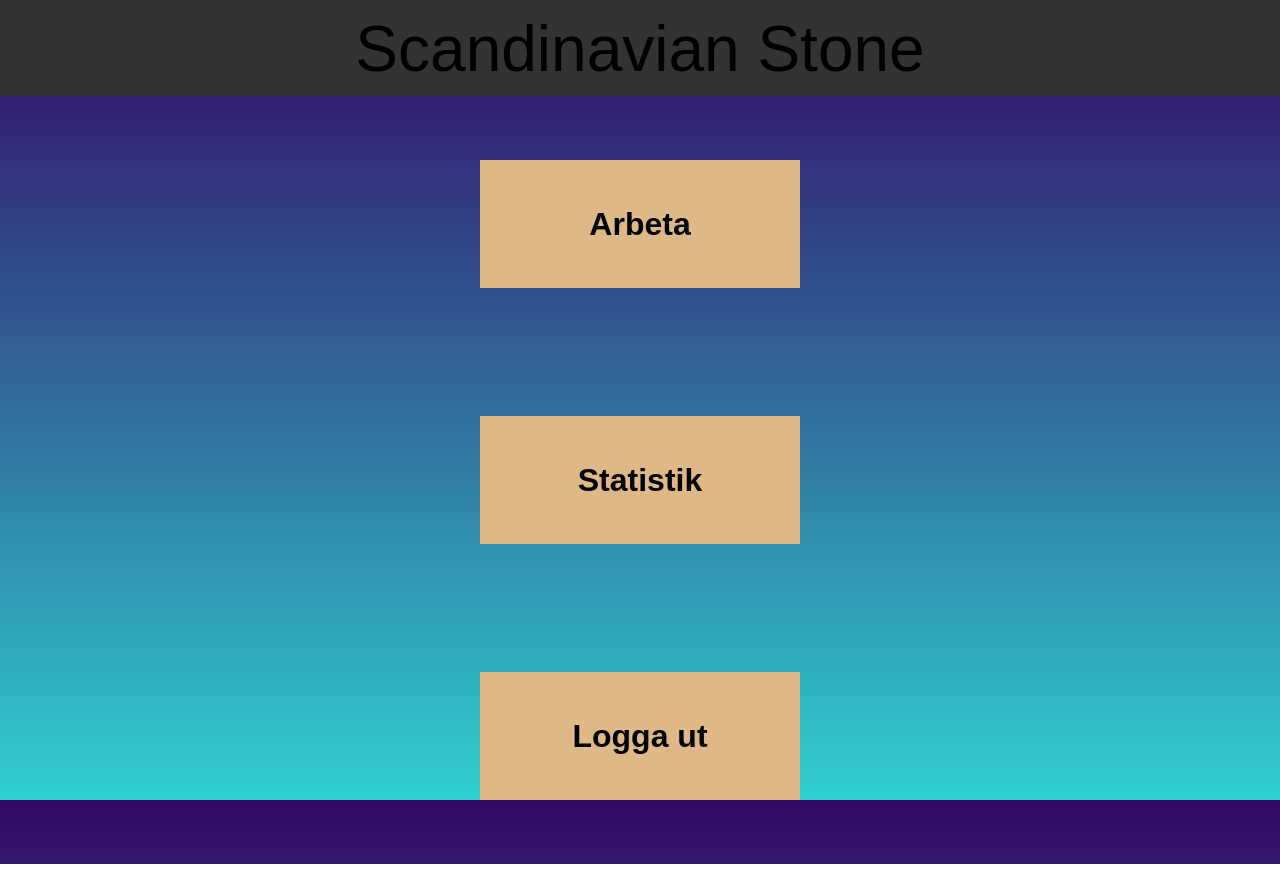
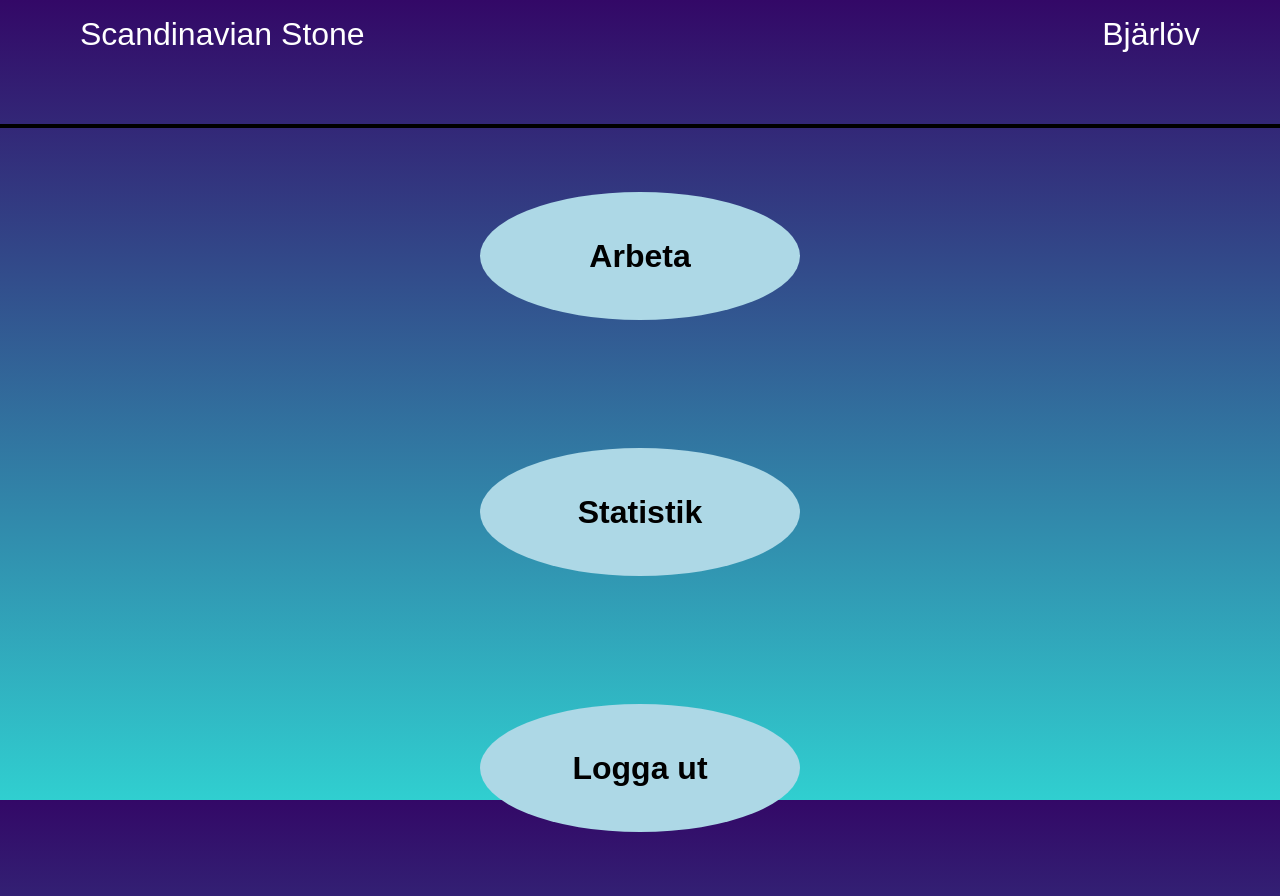
Before and after one commit to Jeppe97/Scandinavian-Stone, a React (Create React App) app: page / in a window 1280 px wide. Before the commit the page ends 864 px from the top, so only its background shows below. Built offline with nearby package versions, Linux system fonts and the light colour scheme.

Commit message:
continued working on US2

```diff
--- a/src/App.scss
+++ b/src/App.scss
@@ -27,17 +27,34 @@ text-decoration: none;
 }
 
 .Header {
-  height: 6em;
+  height: 8em;
   width: 100%;
-  background-color: #333;
-  text-align: center;
-  line-height: 6em;
+  //background-color: #333;
+  border-style: solid;
+  border-top: none;
+  border-left: none;
+  border-right: none;
+  border-bottom-width: 4px;
+  border-bottom-color: black;
+  color: white;
+
 
   .CompanyName{
     display: inline-block;
-    vertical-align: middle;
     line-height: normal;
-    font-size: 4em;
+    font-size: 2em;
+    padding-left: 5rem;
+    padding-top: 1rem;
+    position: relative;
+  }
+
+  .QuarryName{
+    line-height: normal;
+    float: right;
+    position: right;
+    font-size: 2em;
+    padding-right: 5rem;
+    padding-top: 1rem;
   }
 }
 
@@ -55,11 +72,13 @@ text-decoration: none;
     margin: 4rem;
     height: 4em;
     width: 10em;
+    max-width: 100%;
     color: black;
-    background-color: burlywood;
+    background-color: lightblue;
     border: none;
     font-size: 2em;
     font-weight: bolder;
+    border-radius: 50%;
 
     &:hover{
       background-color: cornflowerblue;
--- a/src/components/Header.js
+++ b/src/components/Header.js
@@ -6,6 +6,9 @@ function Header() {
             <div className="CompanyName">
                 Scandinavian Stone
             </div>
+            <div className="QuarryName">
+                Bjärlöv
+            </div>
         </div>
     )
 }
```
